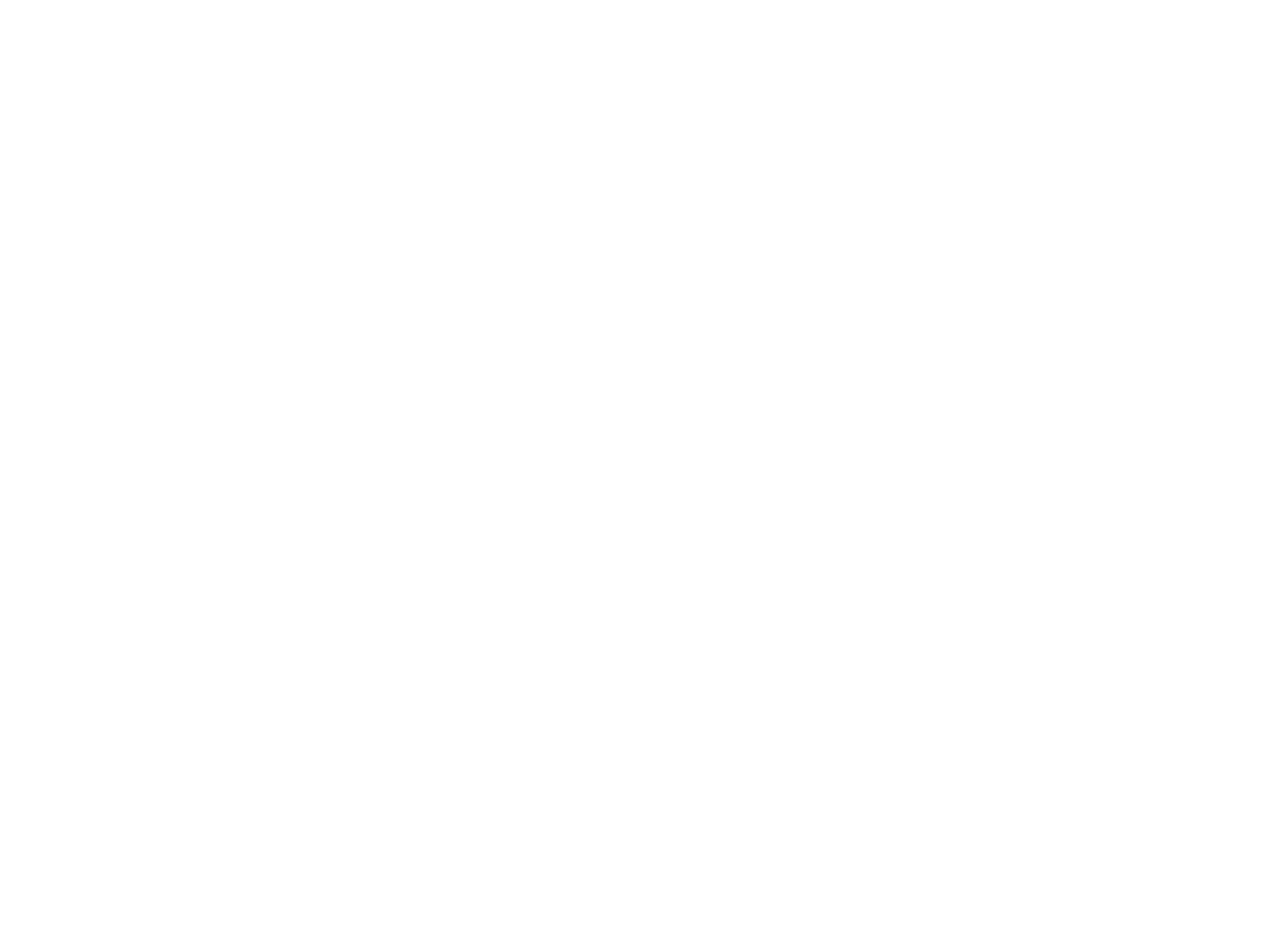
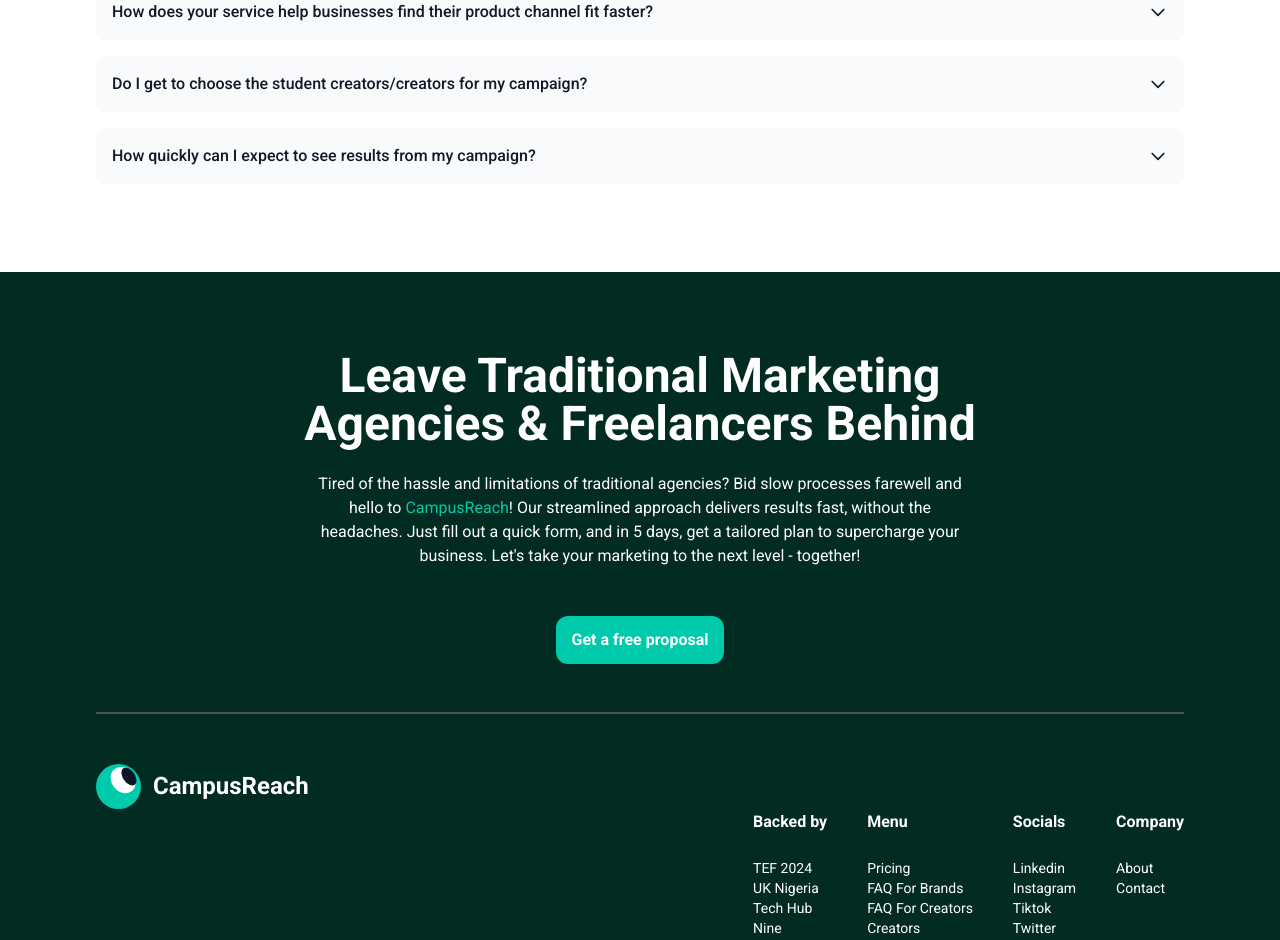
Before and after one commit to SILFRICA/CampusReach_Landing, a React (Vite) app: page / in a window 1280 px wide. Shown: the part 8240-9180 px from the top of the page. Before the commit the page ends 7952 px from the top, so only its background shows below. Built offline with nearby package versions, Linux system fonts and the light colour scheme.

Commit message:
feat: footer finished

```diff
--- a/src/App.tsx
+++ b/src/App.tsx
@@ -26,6 +26,8 @@
 import CampusReachVs from "./components/card/CampusReachVs";
 import LogoWithText from "./assets/logo_with_text.png";
 import HowItWorks from "./components/sections/how-it-works/HowItWorks";
+import FAQs from "./components/sections/faqs/FAQs";
+import FooterWithHero from "./components/sections/footer/FooterWithHero";
 
 function App() {
   return (
@@ -391,6 +393,10 @@
       </section>
 
       <HowItWorks />
+      <br />
+      <FAQs />
+      <br />
+      <FooterWithHero />
     </>
   );
 }
--- /dev/null
+++ b/src/components/sections/faqs/FAQs.tsx
@@ -0,0 +1,27 @@
+import React from "react";
+import { faqLists } from "./FaqsList";
+import FaqCard from "./FaqCard";
+
+const FAQs: React.FC = () => {
+  return (
+    <section className="my-8 how-it-works">
+      <div className="w-[85%] mx-auto">
+        <div className="w-full text-center">
+          <h3 className="text-2xl font-bold lg:text-5xl">FAQs</h3>
+        </div>
+        <br />
+        <div className="space-y-4">
+          {faqLists.map(faq => (
+            <FaqCard
+              question={faq.question}
+              answer={faq.answer}
+              key={faq.question}
+            />
+          ))}
+        </div>
+      </div>
+    </section>
+  );
+};
+
+export default FAQs;
--- /dev/null
+++ b/src/components/sections/faqs/FaqCard.tsx
@@ -0,0 +1,39 @@
+import React from "react";
+
+interface FAQCardProps {
+    question: string;
+    answer: string;
+}
+
+const FaqCard: React.FC<FAQCardProps> = ({question, answer}) => {
+  return (
+    <details className="group [&_summary::-webkit-details-marker]:hidden" >
+      <summary className="flex cursor-pointer items-center justify-between gap-1.5 rounded-lg bg-gray-50 p-4 text-gray-900">
+        <h2 className="font-medium">
+          {question}
+        </h2>
+
+        <svg
+          className="transition duration-300 size-5 shrink-0 group-open:-rotate-180"
+          xmlns="http://www.w3.org/2000/svg"
+          fill="none"
+          viewBox="0 0 24 24"
+          stroke="currentColor"
+        >
+          <path
+            strokeLinecap="round"
+            strokeLinejoin="round"
+            strokeWidth="2"
+            d="M19 9l-7 7-7-7"
+          />
+        </svg>
+      </summary>
+
+      <p className="px-4 mt-4 leading-relaxed text-gray-700">
+        {answer}
+      </p>
+    </details>
+  );
+};
+
+export default FaqCard;
--- /dev/null
+++ b/src/components/sections/faqs/FaqsList.ts
@@ -0,0 +1,22 @@
+export const faqLists = [
+    {
+        question: "What if I'm not satisfied with the quality of the work?",
+        answer: "After submitting the request form, you'll receive a detailed proposal outlining the services we offer, along with strategies and tactics tailored to your marketing goals. You can review the proposal and request revisions if needed. There's no obligation to proceed with our services until you're completely satisfied."
+    },
+    {
+        question: "Is there any obligation to proceed with your service after receiving the proposals?",
+        answer: "Lorem ipsum dolor sit amet consectetur, adipisicing elit. Ab hic veritatis molestias culpa in, recusandae laboriosam neque aliquid libero nesciunt voluptate dicta quo officiis explicabo consequuntur distinctio corporis earum similique!"
+    },
+    {
+        question: "How does your service help businesses find their product channel fit faster?",
+        answer: "Lorem ipsum dolor sit amet consectetur, adipisicing elit. Ab hic veritatis molestias culpa in, recusandae laboriosam neque aliquid libero nesciunt voluptate dicta quo officiis explicabo consequuntur distinctio corporis earum similique!"
+    },
+    {
+        question: "Do I get to choose the student creators/creators for my campaign?",
+        answer: "Lorem ipsum dolor sit amet consectetur, adipisicing elit. Ab hic veritatis molestias culpa in, recusandae laboriosam neque aliquid libero nesciunt voluptate dicta quo officiis explicabo consequuntur distinctio corporis earum similique!"
+    },
+    {
+        question: "How quickly can I expect to see results from my campaign?",
+        answer: "Lorem ipsum dolor sit amet consectetur, adipisicing elit. Ab hic veritatis molestias culpa in, recusandae laboriosam neque aliquid libero nesciunt voluptate dicta quo officiis explicabo consequuntur distinctio corporis earum similique!"
+    },
+];
--- /dev/null
+++ b/src/components/sections/footer/FooterLinks.ts
@@ -0,0 +1,14 @@
+export const footLinks = [
+    {
+        title: "Backed by",
+        links: ["TEF 2024", "UK Nigeria", "Tech Hub", "Nine", "Genesys"]
+    },
+    {
+        title: "Menu",
+        links: ["Pricing", "FAQ For Brands", "FAQ For Creators", "Creators", "Blog"]
+    },
+    {
+        title: "Socials",
+        links: ["Linkedin", "Instagram", "Tiktok", "Twitter"]
+    }
+];
--- /dev/null
+++ b/src/components/sections/footer/FooterWithHero.tsx
@@ -0,0 +1,63 @@
+import React from "react";
+import Button from "../../Button";
+import Logo from "../../../assets/campusreachlogo.svg";
+import { footLinks } from "./FooterLinks";
+
+const FooterWithHero: React.FC = () => {
+  return (
+    <footer className="flex flex-col items-center justify-center w-full gap-4 py-20 mt-8 text-white bg-emerald-950 lg:gap-8">
+      <div className="w-[85%] mx-auto">
+        <div className="flex flex-col items-center w-full text-center">
+          <h3 className="w-2/3 text-2xl font-bold lg:text-5xl">
+            Leave Traditional Marketing Agencies & Freelancers Behind
+          </h3>
+          <p className="w-[60%] my-6">
+            Tired of the hassle and limitations of traditional agencies? Bid
+            slow processes farewell and hello to{" "}
+            <span className="text-forest-green-500">CampusReach</span>! Our
+            streamlined approach delivers results fast, without the headaches.
+            Just fill out a quick form, and in 5 days, get a tailored plan to
+            supercharge your business. Let's take your marketing to the next
+            level - together!
+          </p>
+        </div>
+        <br />
+        <div className="flex items-center justify-center w-full mb-6">
+          <Button
+            kind="button"
+            title="Get a free proposal"
+            cnames="bg-forest-green-500"
+          />
+        </div>
+        <br />
+        <div className="w-full h-px border border-neutral-600"></div>
+        <br />
+        <div className="w-full mt-6 footlinks">
+          <div className="flex items-center gap-3">
+            <img src={Logo} alt="Logo" />
+            <h1 className="text-sm font-bold md:text-2xl">CampusReach</h1>
+          </div>
+          <div className="flex flex-col justify-center w-full gap-8 lg:flex-row lg:justify-end lg:gap-10 links">
+            {footLinks.map((item) => (
+              <div
+                className="flex flex-col text-sm"
+              >
+                <h6 className="mb-6 text-base font-bold">{item.title}</h6>
+                {item.links.map((link) => (
+                  <a href="#" className="hover:text-forest-green-500">{link}</a>
+                ))}
+              </div>
+            ))}
+            <div className="flex flex-col text-sm">
+                <h6 className="mb-6 text-base font-bold">Company</h6>
+                <a href="#" className="hover:text-forest-green-500">About</a>
+                <a href="#" className="hover:text-forest-green-500">Contact</a>
+            </div>
+          </div>
+        </div>
+      </div>
+    </footer>
+  );
+};
+
+export default FooterWithHero;
```
Also changed, not shown: src/components/sections/footer/Footer.tsx (added).
